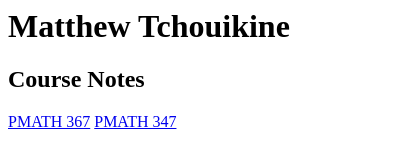
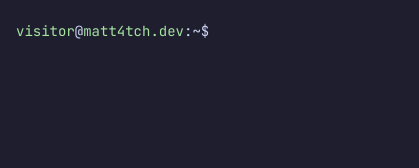
Before and after one commit to matt4tch/matt4tch.github.io, a plain HTML site: page index.html in a window 390 px wide. Shown: the whole page, 419 px wide, since content can reach past the window. Drawn offline with Linux system fonts and the light colour scheme.

Commit message:
scaffold terminal portfolio with basic HTML structure

```diff
--- /dev/null
+++ b/css/main.css
@@ -0,0 +1,107 @@
+/* === Reset === */
+*,
+*::before,
+*::after {
+  box-sizing: border-box;
+  margin: 0;
+  padding: 0;
+}
+
+/* === Base === */
+html, body {
+  height: 100%;
+  background-color: var(--bg-color);
+  color: var(--text-color);
+  font-family: 'JetBrains Mono', 'Courier New', Courier, monospace;
+  font-size: 16px;
+  line-height: 1.6;
+}
+
+/* === Terminal Container === */
+#terminal {
+  max-width: 800px;
+  margin: 0 auto;
+  min-height: 100vh;
+  padding: 24px;
+}
+
+/* === Output Sections === */
+.output-section {
+  margin: 8px 0;
+  white-space: pre-wrap;
+  word-wrap: break-word;
+}
+
+.output-command {
+  display: flex;
+  gap: 8px;
+}
+
+/* === Input Line === */
+#input-line {
+  display: flex;
+  align-items: center;
+  gap: 8px;
+  padding-top: 4px;
+}
+
+/* === Prompt === */
+.prompt {
+  white-space: nowrap;
+  color: var(--text-color);
+}
+
+.prompt-user,
+.prompt-host {
+  color: var(--prompt-color);
+}
+
+/* === Command Text === */
+.command-text {
+  color: var(--input-color);
+  min-width: 0;
+  word-wrap: break-word;
+}
+
+/* === Command Input === */
+#command-input {
+  flex: 1;
+  background: transparent;
+  border: none;
+  outline: none;
+  font: inherit;
+  color: var(--input-color);
+  caret-color: var(--accent-color);
+}
+
+/* === Links === */
+a {
+  color: var(--link-color);
+  text-decoration: none;
+}
+
+a:hover {
+  text-decoration: underline;
+}
+
+/* === Selection === */
+::selection {
+  background-color: var(--selection-color);
+}
+
+/* === ASCII Art === */
+.ascii-art {
+  color: var(--accent-color);
+  font-size: 0.85em;
+}
+
+/* === Responsive === */
+@media (max-width: 768px) {
+  html, body {
+    font-size: 14px;
+  }
+
+  #terminal {
+    padding: 16px;
+  }
+}
--- /dev/null
+++ b/css/themes/dark.css
@@ -0,0 +1,9 @@
+:root {
+  --bg-color: #1e1e2e;
+  --text-color: #cdd6f4;
+  --prompt-color: #a6e3a1;
+  --accent-color: #a6e3a1;
+  --link-color: #89b4fa;
+  --input-color: #cdd6f4;
+  --selection-color: #585b70;
+}
--- a/index.html
+++ b/index.html
@@ -1,5 +1,24 @@
-<h1>Matthew Tchouikine</h1>
-
-<h2>Course Notes</h2>
-<a href="./assets/pmath367.pdf">PMATH 367</a>
-<a href="./assets/pmath347.pdf">PMATH 347</a>
+<!DOCTYPE html>
+<html lang="en">
+<head>
+  <meta charset="UTF-8">
+  <meta name="viewport" content="width=device-width, initial-scale=1.0">
+  <meta name="description" content="Matthew Tchouikine — CS & Pure Math student at the University of Waterloo. Interactive terminal portfolio showcasing projects, skills, and experience.">
+  <title>Matthew Tchouikine | Terminal Portfolio</title>
+  <link rel="preconnect" href="https://fonts.googleapis.com">
+  <link rel="preconnect" href="https://fonts.gstatic.com" crossorigin>
+  <link href="https://fonts.googleapis.com/css2?family=JetBrains+Mono:wght@400;700&display=swap" rel="stylesheet">
+  <link id="theme" rel="stylesheet" href="css/themes/dark.css">
+  <link rel="stylesheet" href="css/main.css">
+</head>
+<body>
+  <div id="terminal">
+    <div id="output"></div>
+    <div id="input-line">
+      <span class="prompt"><span class="prompt-user">visitor</span>@<span class="prompt-host">matt4tch.dev</span>:~$</span>
+      <input type="text" id="command-input" autocomplete="off" autofocus spellcheck="false" aria-label="Terminal command input">
+    </div>
+  </div>
+  <script type="module" src="js/terminal.js"></script>
+</body>
+</html>
```
